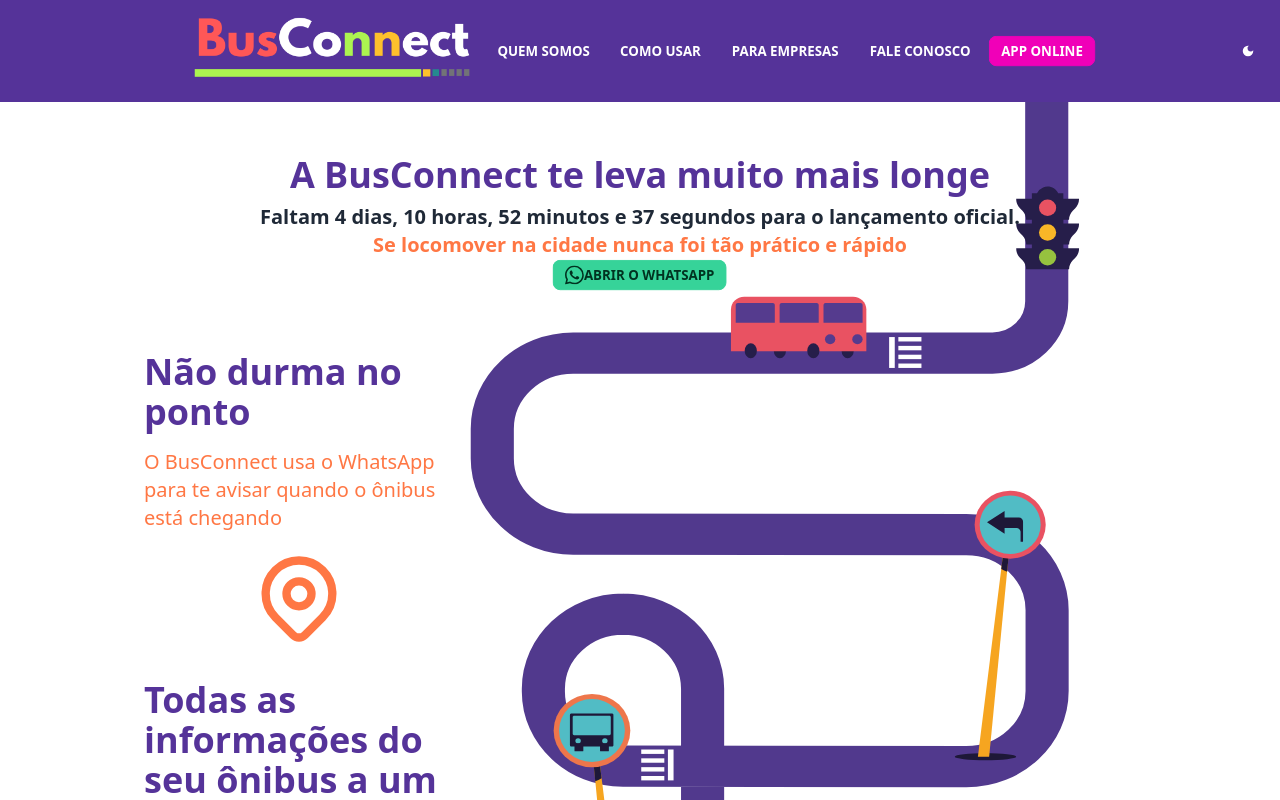
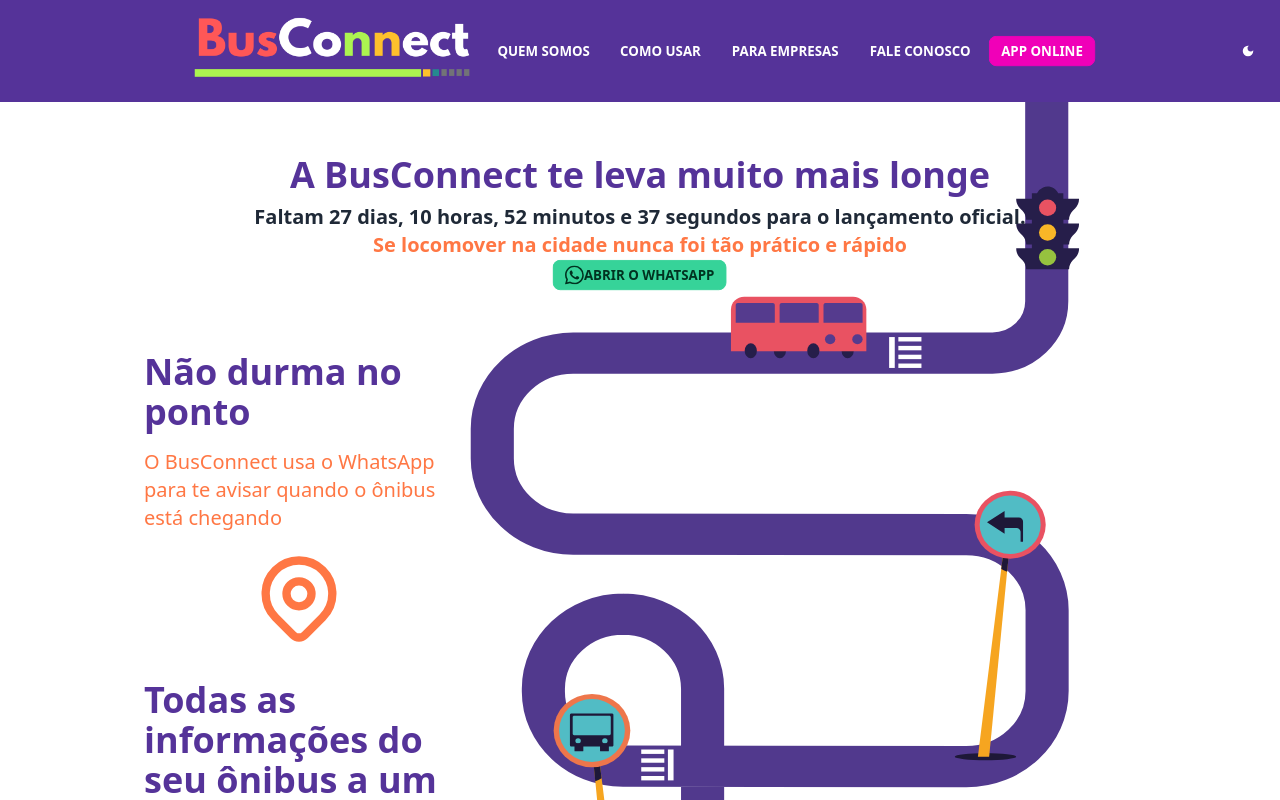
Before and after one commit to viniciusgdr/busconnect, a Next.js app: page / in a window 1280 px wide. Shown: the top 800 px of the page. Built offline with nearby package versions, Linux system fonts and the light colour scheme.

Commit message:
chore: update date finish launch

```diff
--- a/pages/index.tsx
+++ b/pages/index.tsx
@@ -13,12 +13,12 @@
 
 
 export function Main() {
-  const [launchDate, setLaunchDate] = useState(new Date('2023-05-26T00:00:00.000-03:00'))
+  const [launchDate, setLaunchDate] = useState(new Date('2023-06-18T00:00:00.000-03:00'))
   const [launchDateText, setLaunchDateText] = useState('Em breve você poderá usar o BusConnect')
 
   useEffect(() => {
     const interval = setInterval(() => {
-      setLaunchDate(new Date('2023-05-26T00:00:00.000-03:00'))
+      setLaunchDate(new Date('2023-06-18T00:00:00.000-03:00'))
       setLaunchDateText(`Faltam ${Math.floor((launchDate.getTime() - new Date().getTime()) / (1000 * 60 * 60 * 24))} dias, ${Math.floor((launchDate.getTime() - new Date().getTime()) / (1000 * 60 * 60)) % 24} horas, ${Math.floor((launchDate.getTime() - new Date().getTime()) / (1000 * 60)) % 60} minutos e ${Math.floor((launchDate.getTime() - new Date().getTime()) / (1000)) % 60} segundos para o lançamento oficial.`)
     }, 1000)
     return () => clearInterval(interval)
```
